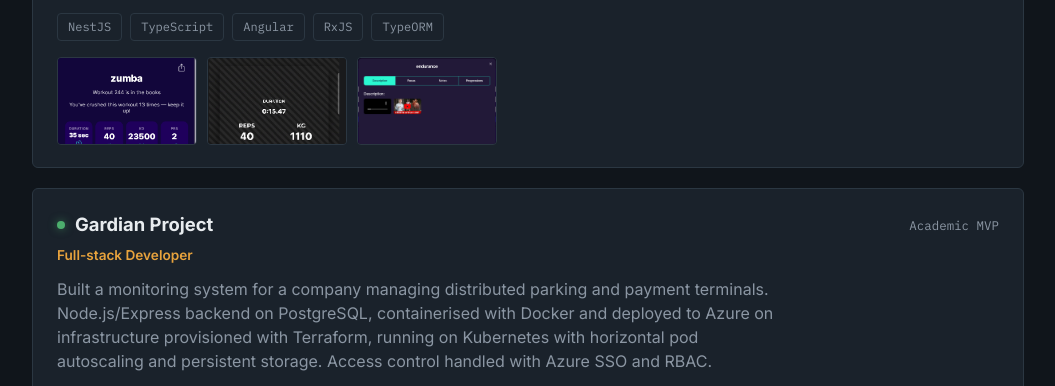
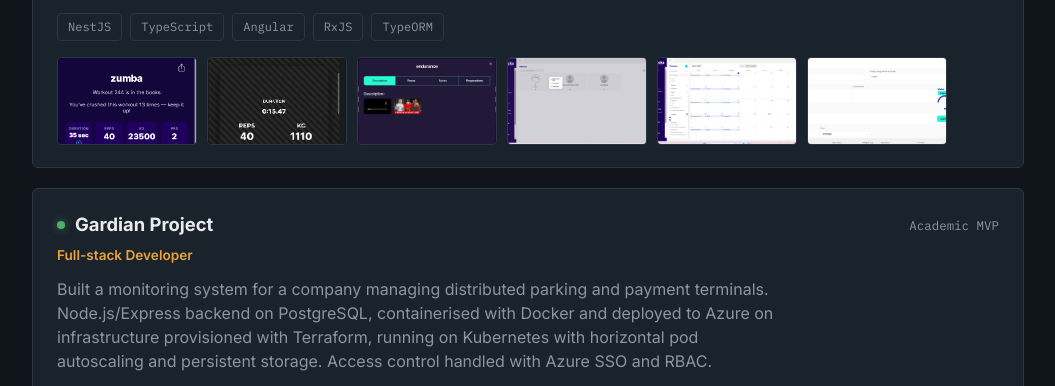
Before and after one commit to Sebkh123/Sebkh123.github.io, a plain HTML site: page index.html in a window 1280 px wide. Shown: the part 1413-1799 px from the top of the page, without its empty margins (112-1167 px from the left). Drawn offline with Linux system fonts and the light colour scheme.

Commit message:
Add coach dashboard screenshots to Bricks Performance gallery

```diff
--- a/index.html
+++ b/index.html
@@ -126,6 +126,15 @@
           <button class="shot-btn" data-full="assets/bricks/exercise-detail.png">
             <img src="assets/bricks/exercise-detail.png" alt="Bricks exercise detail modal with description and focus tabs">
           </button>
+          <button class="shot-btn" data-full="assets/bricks/athletes.png">
+            <img src="assets/bricks/athletes.png" alt="Bricks coach dashboard showing an athletes list with team management options">
+          </button>
+          <button class="shot-btn" data-full="assets/bricks/calendar.png">
+            <img src="assets/bricks/calendar.png" alt="Bricks calendar view showing scheduled training sessions">
+          </button>
+          <button class="shot-btn" data-full="assets/bricks/workout-editor.png">
+            <img src="assets/bricks/workout-editor.png" alt="Bricks workout editor for building training programs">
+          </button>
         </div>
       </article>
 
```
Also changed, not shown: assets/bricks/athletes.png (added), assets/bricks/calendar.png (added), assets/bricks/workout-editor.png (added).
